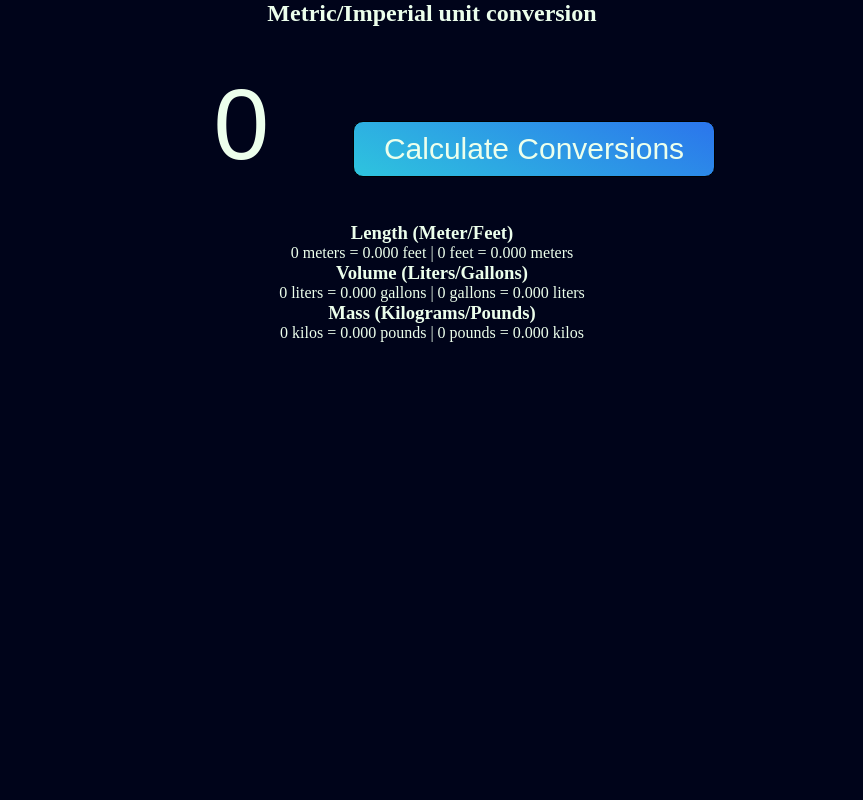
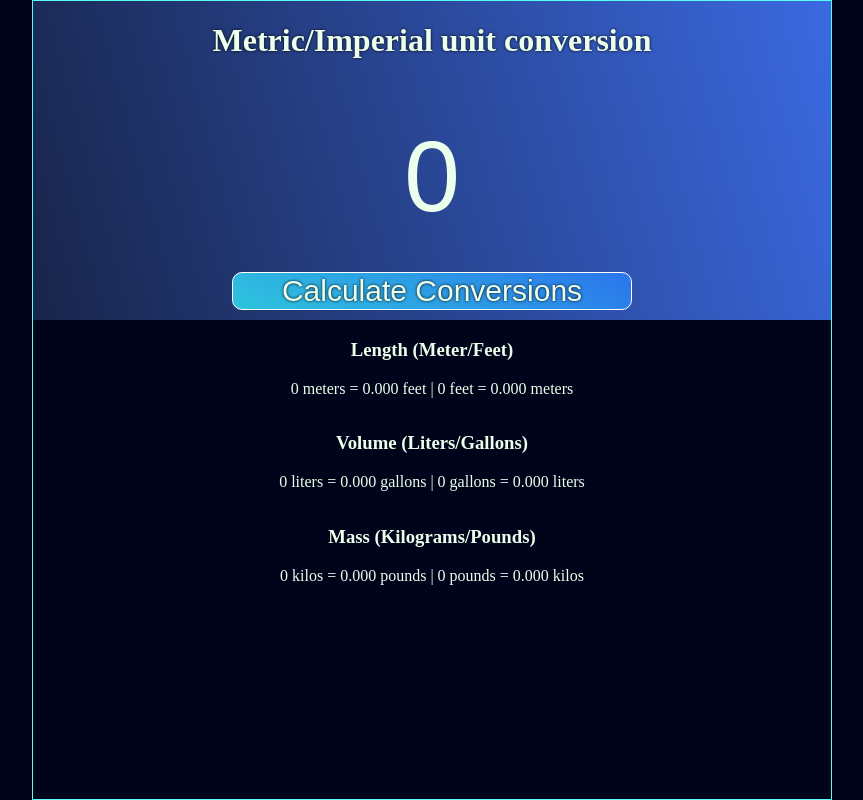
Before and after one commit to ablueblaze/Scrimba_Unit_Converter, a plain HTML site: page index.html in a window 1280 px wide. Both pictures are taken after a click on the button "Calculate Conversions". Shown: the whole page, without its empty margins (208-1071 px from the left). Drawn offline with Linux system fonts and the light colour scheme.

Commit message:
Implimented a rework on the css
Mostly css work here. Got all the styling set up, and it looks pretty good.

```diff
--- a/app.js
+++ b/app.js
@@ -1,5 +1,6 @@
 const convertBtn = document.getElementById('convert-btn');
 
+// Adjusted the names to be clearer
 const metersEl = document.getElementById('meters-float-el');
 const feetEl = document.getElementById('feet-float-el');
 const litersEl = document.getElementById('liters-float-el');
@@ -7,6 +8,8 @@ const gallonsEl = document.getElementById('gallons-float-el');
 const kilosEl = document.getElementById('kilos-float-el');
 const poundsEl = document.getElementById('pounds-float-el');
 const allFloatEls = [metersEl, feetEl, litersEl, gallonsEl, kilosEl, poundsEl];
+
+// Removed the variables for the int numbers, and put the dom getters (not sure what to call them) into an array
 const allIntEls = [
     document.getElementById('meters-int-el'),
     document.getElementById('feet-int-el'),
@@ -16,14 +19,15 @@ const allIntEls = [
     document.getElementById('pounds-int-el'),
 ];
 
-const roundThree = (num) => Number.parseFloat(num).toFixed(3);
+// Renamed to something that made more sense
+const set3Decimal = (num) => Number.parseFloat(num).toFixed(3);
 
 const convertLength = (inputNum) => {
     // 1 meter * 3.28084 feet
     const feetRatio = 3.28084;
     return {
-        feet: roundThree(inputNum * feetRatio),
-        meters: roundThree(inputNum / feetRatio),
+        feet: set3Decimal(inputNum * feetRatio),
+        meters: set3Decimal(inputNum / feetRatio),
     };
 };
 
@@ -31,8 +35,8 @@ const convertVolume = (inputNum) => {
     // 1 liter / 3.785 gallons
     const gallonsRatio = 3.785;
     return {
-        liters: roundThree(inputNum / gallonsRatio),
-        gallons: roundThree(inputNum * gallonsRatio),
+        liters: set3Decimal(inputNum / gallonsRatio),
+        gallons: set3Decimal(inputNum * gallonsRatio),
     };
 };
 
@@ -40,24 +44,27 @@ const convertMass = (inputNum) => {
     // 1 kilo * 2.2 pounds
     const poundsRatio = 2.2;
     return {
-        kilos: roundThree(inputNum * poundsRatio),
-        pounds: roundThree(inputNum / poundsRatio),
+        kilos: set3Decimal(inputNum * poundsRatio),
+        pounds: set3Decimal(inputNum / poundsRatio),
     };
 };
 
 const setValues = (inputNum) => {
-    // check for zero
+    // check for zero, and set all numbers to zero
     if (inputNum === 0) {
         allIntEls.map((el) => (el.innerText = '0'));
         allFloatEls.map((el) => (el.innerText = '0.000'));
         return;
     }
+
     const length = convertLength(inputNum);
     const volume = convertVolume(inputNum);
     const mass = convertMass(inputNum);
 
+    // Set all the int numbers on the page
     allIntEls.map((el) => (el.innerText = inputNum));
 
+    // Set all the float numbers on the page
     metersEl.innerText = length.meters;
     feetEl.innerText = length.feet;
     litersEl.innerText = volume.liters;
--- a/index.html
+++ b/index.html
@@ -9,12 +9,12 @@
     </head>
     <body>
         <main>
-            <article class="top">
-                <h1 class="title">Metric/Imperial unit conversion</h1>
+            <header>
+                <h1>Metric/Imperial unit conversion</h1>
                 <input type="number" id="conversion-num" value="0" placeholder="0" min="0"/>
                 <button id="convert-btn">Calculate Conversions</button>
-            </article>
-            <article class="bottom">
+            </header>
+            <article>
                 <section>
                     <h3>Length (Meter/Feet)</h3>
                     <p>
--- a/style.css
+++ b/style.css
@@ -1,61 +1,75 @@
 * {
-    margin: 0;
-    padding: 0;
+    box-sizing: border-box;
 }
 
-html,
 body {
+    margin: 0;
+    height: 100vh;
+    background-color: #00041a;
+    display: flex;
+    flex-direction: column;
+    justify-content: center;
+    align-items: center;
+}
+
+main {
     height: 100%;
-    background-color: #00041a;
+    width: 100%;
+    max-height: 800px;
+    max-width: 800px;
     color: #ecffec;
     text-align: center;
+    border: 1px solid rgb(88, 253, 242);
 }
 
-#hero {
-    height: 40vh;
+header {
+    height: 40%;
+    min-height: 280px;
     background: linear-gradient(75deg, #18244a, #3b69e1);
     display: flex;
     flex-direction: column;
+    justify-content: space-between;
+    align-items: center;
     text-shadow: 0 0 3px black;
 }
 
-#conversion-num {
-    margin: 0 auto;
+input {
     width: 200px;
     font-size: 100px;
     color: #ecffec;
     text-align: center;
     background: none;
     border: none;
-    padding: 40px 0;
+    padding: 20px 0;
+    -moz-appearance: textfield;
 }
 
-#convert-btn {
-    margin: 0 auto;
-    padding: 10px 30px;
-    width: fit-content;
+input::-webkit-outer-spin-button,
+input::-webkit-inner-spin-button {
+    -webkit-appearance: none;
+    margin: 0;
+}
+
+button {
+    margin-bottom: 10px;
+    width: 400px;
     font-size: 30px;
     color: #ecffec;
     background: linear-gradient(25deg, #2ec4de, #2b75ec);
     border: 1px solid black;
     border-radius: 10px;
+    text-shadow: 0 0 3px black;
 }
 
-#title {
-    padding-top: 60px;
+button:hover,
+button:focus {
+    cursor: pointer;
+    border: 1px solid white;
 }
 
-#conversions {
-    padding-top: 60px;
+article {
+    display: flex;
+    flex-direction: column;
+    justify-content: space-between;
+    align-items: center;
 }
-
-.section {
-    padding: 40px 0;
-}
-
-/* Tried setting this up so the text would align in the center, but I realized
-that it wouldn't work after the fact... */
-.linear-section {
-    margin: 0 auto;
-    width: 90vw;
-}
```
Lines whose indentation alone changed are shown as unchanged.
